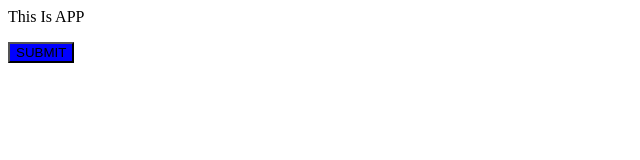
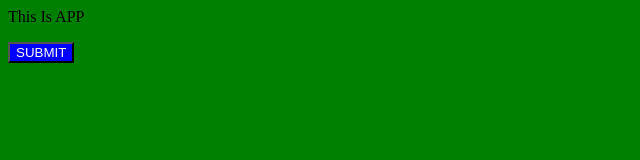
Before and after one commit to ducphuong0403/git-tutorial, a plain HTML site: page index.html in a window 1280 px wide. Shown: the whole page, without its empty margins (0-640 px from the left). Drawn offline with Linux system fonts and the light colour scheme.

Commit message:
update body style

```diff
--- a/index.css
+++ b/index.css
@@ -1,3 +1,4 @@
 button {
     background-color: blue;
+    color: white;
 }
--- a/index2.css
+++ b/index2.css
@@ -0,0 +1,3 @@
+body{
+    background-color: green;
+}
```
Also changed, not shown: Git Cơ Bản.txt (added).
